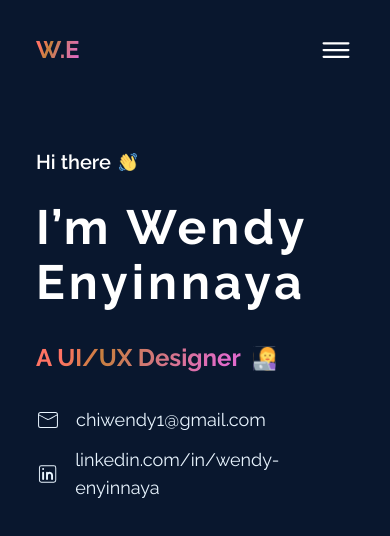
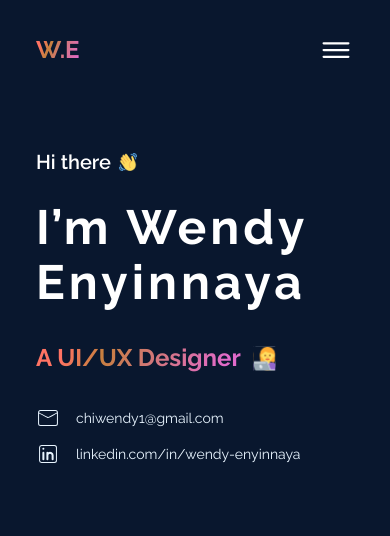
Before and after one commit to ebukathedev/wendys-portfolio, a React (Vite) app: page / in a window 390 px wide. Shown: the top 536 px of the page. Built offline with nearby package versions, Linux system fonts and the light colour scheme.

Commit message:
add font class

```diff
--- a/src/components/ContactLink.jsx
+++ b/src/components/ContactLink.jsx
@@ -2,9 +2,9 @@ import React from "react";
 
 const ContactLink = ({ children, href, name }) => {
 	return (
-		<div className="flex items-center space-x-4">
+		<div className="flex items-center space-x-4 font-raleway">
 			{children}
-			<a href={href} className=" font-normal text-lg font-raleway">
+			<a href={href} className=" font-normal text-sm sm:text-lg">
 				{name}
 			</a>
 		</div>
```
